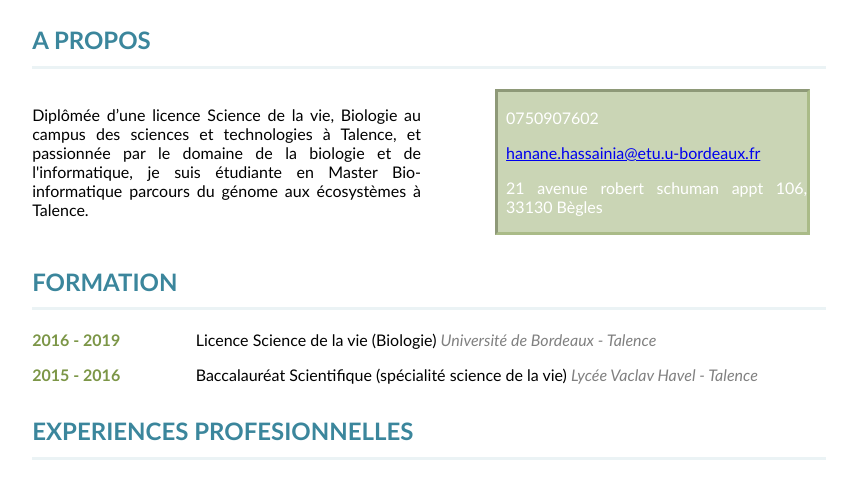
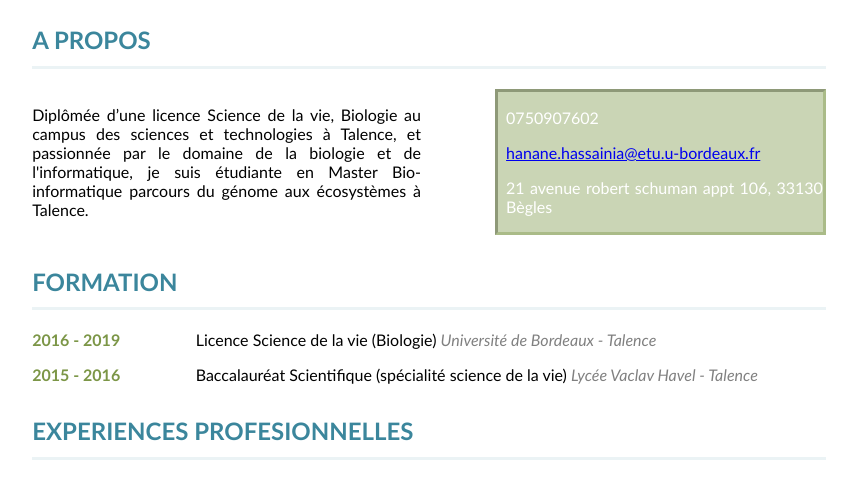
Before and after one commit to HassainiaHanane/CV, a plain HTML site: page index.html in a window 1280 px wide. Shown: the part 276-753 px from the top of the page, without its empty margins (211-1075 px from the left). Drawn offline with Linux system fonts and the light colour scheme.

Commit message:
Update index.css

```diff
--- a/index.css
+++ b/index.css
@@ -50,7 +50,6 @@ h2
 
 .information2{
     margin-left : 15%;
-    margin-right: 4%;
     border-style : inset;
     border-color: rgba(124, 150, 71, 0.4);
     background-color: rgba(124, 150, 71, 0.4);
```
